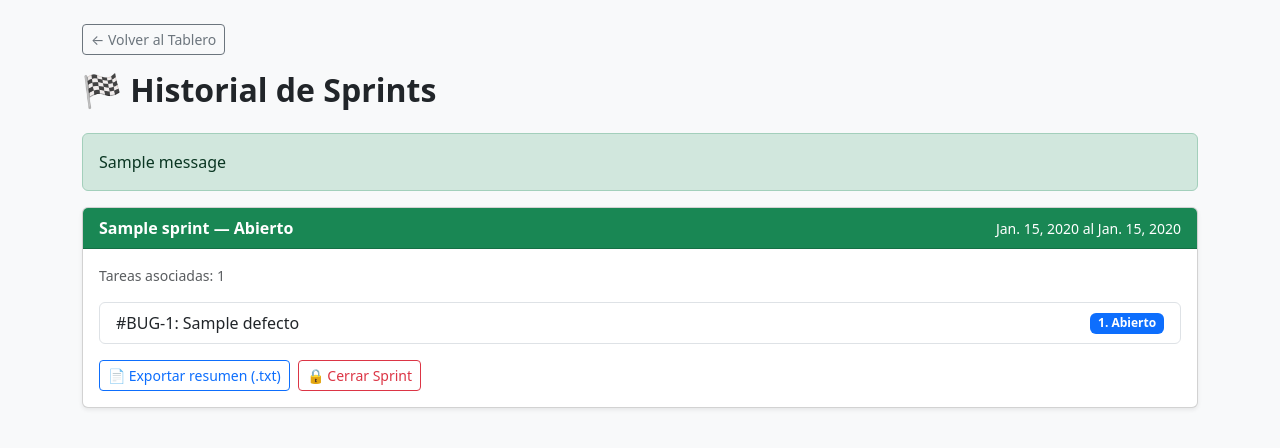
After one commit to rjce2004-design/Dashboard-Errores, a Django app: page /sprints/ in a window 1280 px wide. The commit adds this page. Shown: the top 448 px of the page. Run offline with Django 5.2, Linux system fonts and the light colour scheme; tables that the repository leaves empty hold one stand-in row (values such as "Sample post"); one stand-in notice (Sample message) is shown.

Commit message:
Ultimos requisitos y arreglo

```diff
--- a/kanban/models.py
+++ b/kanban/models.py
@@ -65,6 +65,10 @@ class Defecto(models.Model):
         Desarrollador, on_delete=models.SET_NULL, null=True, blank=True,
         related_name='bugs_asignados'
     )
+    sprint = models.ForeignKey(
+        'Sprint', on_delete=models.SET_NULL, null=True, blank=True,
+        related_name='defectos'
+    )
 
     def __str__(self):
         return self.titulo
@@ -85,6 +89,11 @@ class Defecto(models.Model):
     def puede_pasar_a_resuelto(self):
         """Regla: un defecto solo puede marcarse RESUELTO si tiene ≥1 prueba registrada."""
         return self.tiene_prueba_registrada()
+    def puede_asignarse_a_sprint(self, sprint):
+        """Requisito 10: no se puede asignar una tarea a un sprint ya cerrado."""
+        if sprint is None:
+            return True
+        return sprint.estado != 'CERRADO'
 
 
 class PruebaUnitaria(models.Model):
@@ -101,3 +110,20 @@ class PruebaUnitaria(models.Model):
 
     def __str__(self):
         return f"{self.nombre_prueba} ({self.get_resultado_display()})"
+
+class Sprint(models.Model):
+    ESTADOS_SPRINT = [
+        ('ABIERTO', 'Abierto'),
+        ('CERRADO', 'Cerrado'),
+    ]
+
+    nombre = models.CharField(max_length=100, unique=True)
+    fecha_inicio = models.DateField()
+    fecha_fin = models.DateField()
+    estado = models.CharField(max_length=10, choices=ESTADOS_SPRINT, default='ABIERTO')
+
+    def __str__(self):
+        return f"{self.nombre} ({self.get_estado_display()})"
+
+    class Meta:
+        ordering = ['-fecha_inicio']
--- /dev/null
+++ b/kanban/templates/historial_sprints.html
@@ -0,0 +1,52 @@
+<!DOCTYPE html>
+<html lang="es">
+<head>
+    <meta charset="UTF-8">
+    <title>XPDefect - Historial de Sprints</title>
+    <link href="https://cdn.jsdelivr.net/npm/bootstrap@5.3.3/dist/css/bootstrap.min.css" rel="stylesheet">
+</head>
+<body class="bg-light">
+<div class="container py-4">
+    <a href="{% url 'tablero' %}" class="btn btn-outline-secondary btn-sm mb-3">← Volver al Tablero</a>
+    <h2 class="fw-bold mb-4">🏁 Historial de Sprints</h2>
+
+    {% for m in messages %}
+    <div class="alert alert-{{ m.tags }}">{{ m }}</div>
+    {% endfor %}
+
+    {% for sprint in sprints %}
+    <div class="card shadow-sm mb-3">
+        <div class="card-header d-flex justify-content-between align-items-center
+            {% if sprint.estado == 'CERRADO' %}bg-secondary text-white{% else %}bg-success text-white{% endif %}">
+            <span class="fw-bold">{{ sprint.nombre }} — {{ sprint.get_estado_display }}</span>
+            <span class="small">{{ sprint.fecha_inicio }} al {{ sprint.fecha_fin }}</span>
+        </div>
+        <div class="card-body">
+            <p class="small text-muted">Tareas asociadas: {{ sprint.defectos.count }}</p>
+            <ul class="list-group mb-3">
+                {% for bug in sprint.defectos.all %}
+                <li class="list-group-item d-flex justify-content-between align-items-center">
+                    #BUG-{{ bug.id }}: {{ bug.titulo }}
+                    <span class="badge bg-primary">{{ bug.get_estado_display }}</span>
+                </li>
+                {% empty %}
+                <li class="list-group-item text-muted small">Sin tareas asociadas.</li>
+                {% endfor %}
+            </ul>
+            <div class="d-flex gap-2">
+                <a href="{% url 'exportar_sprint' sprint.id %}" class="btn btn-outline-primary btn-sm">📄 Exportar resumen (.txt)</a>
+                {% if sprint.estado == 'ABIERTO' %}
+                <form method="POST" action="{% url 'cerrar_sprint' sprint.id %}" onsubmit="return confirm('¿Cerrar este sprint? Ya no se podrán asignar más tareas.');">
+                    {% csrf_token %}
+                    <button type="submit" class="btn btn-outline-danger btn-sm">🔒 Cerrar Sprint</button>
+                </form>
+                {% endif %}
+            </div>
+        </div>
+    </div>
+    {% empty %}
+    <p class="text-muted">Aún no hay sprints creados.</p>
+    {% endfor %}
+</div>
+</body>
+</html>
--- a/kanban/views.py
+++ b/kanban/views.py
@@ -1,3 +1,7 @@
+from urllib import request
+
+from django.http import HttpResponse
+from .models import HistoriaUsuario, Defecto, Equipo, Desarrollador, PruebaUnitaria, Sprint
 from django.shortcuts import render, redirect, get_object_or_404
 from django.views.decorators.http import require_POST
 from django.contrib import messages
@@ -40,9 +44,10 @@ def tablero_kanban(request):
                 )
             return redirect('tablero')
 
-    hus = HistoriaUsuario.objects.all()
-    equipos = Equipo.objects.all()
-    desarrolladores = Desarrollador.objects.all()
+        hus = HistoriaUsuario.objects.all()
+        equipos = Equipo.objects.all()
+        desarrolladores = Desarrollador.objects.all()
+        sprints = Sprint.objects.filter(estado='ABIERTO')  # solo abiertos para asignar
 
     columnas = []
     for codigo, etiqueta in Defecto.ESTADOS:
@@ -159,3 +164,89 @@ def panel_metricas(request):
         'severidad_labels': dict(Defecto.SEVERIDADES),
         'estado_labels': dict(Defecto.ESTADOS),
     })
+
+    return render(request, 'index.html', {
+        'hus': hus,
+        'equipos': equipos,
+        'desarrolladores': desarrolladores,
+        'sprints': sprints,
+        'columnas': columnas,
+    })
+
+@require_POST
+def crear_sprint(request):
+    nombre = request.POST.get('nombre_sprint')
+    fecha_inicio = request.POST.get('fecha_inicio_sprint')
+    fecha_fin = request.POST.get('fecha_fin_sprint')
+
+    if nombre and fecha_inicio and fecha_fin:
+        Sprint.objects.create(nombre=nombre, fecha_inicio=fecha_inicio, fecha_fin=fecha_fin)
+    return redirect('tablero')
+
+
+@require_POST
+def cerrar_sprint(request, sprint_id):
+    sprint = get_object_or_404(Sprint, id=sprint_id)
+    sprint.estado = 'CERRADO'
+    sprint.save()
+    return redirect('historial_sprints')
+
+
+@require_POST
+def asignar_sprint(request, bug_id):
+    """Requisito 10: valida que el sprint destino no esté cerrado antes de asignar."""
+    bug = get_object_or_404(Defecto, id=bug_id)
+    sprint_id = request.POST.get('sprint_id')
+
+    if not sprint_id:
+        bug.sprint = None
+        bug.save()
+        return redirect('tablero')
+
+    sprint = get_object_or_404(Sprint, id=sprint_id)
+    if not bug.puede_asignarse_a_sprint(sprint):
+        messages.error(
+            request,
+            f'No se puede asignar #BUG-{bug.id} al sprint "{sprint.nombre}": '
+            f'ese sprint ya está cerrado.'
+        )
+        return redirect('tablero')
+
+    bug.sprint = sprint
+    bug.save()
+    return redirect('tablero')
+
+
+def historial_sprints(request):
+    """Requisito 8: historial de sprints con sus tareas (defectos) asociadas."""
+    sprints = Sprint.objects.all().prefetch_related('defectos')
+    return render(request, 'historial_sprints.html', {'sprints': sprints})
+
+
+def exportar_sprint(request, sprint_id):
+    """Requisito 9: exporta el resumen del sprint en texto plano."""
+    sprint = get_object_or_404(Sprint, id=sprint_id)
+    defectos = sprint.defectos.select_related('desarrollador_asignado', 'equipo').all()
+
+    lineas = []
+    lineas.append(f"RESUMEN DE SPRINT: {sprint.nombre}")
+    lineas.append(f"Periodo: {sprint.fecha_inicio} a {sprint.fecha_fin}")
+    lineas.append(f"Estado: {sprint.get_estado_display()}")
+    lineas.append(f"Total de tareas: {defectos.count()}")
+    lineas.append("-" * 50)
+
+    for d in defectos:
+        dev = d.desarrollador_asignado.nombre if d.desarrollador_asignado else "Sin asignar"
+        lineas.append(f"#BUG-{d.id} | {d.titulo}")
+        lineas.append(f"  Severidad: {d.get_severidad_display()} | Estado: {d.get_estado_display()}")
+        lineas.append(f"  Desarrollador: {dev}")
+        lineas.append(f"  Pruebas registradas: {d.pruebas.count()}")
+        lineas.append("")
+
+    if not defectos:
+        lineas.append("(Este sprint no tiene tareas asociadas)")
+
+    contenido = "\n".join(lineas)
+    response = HttpResponse(contenido, content_type='text/plain; charset=utf-8')
+    response['Content-Disposition'] = f'attachment; filename="sprint_{sprint.id}_{sprint.nombre}.txt"'
+    return response
--- a/xpdefect_project/urls.py
+++ b/xpdefect_project/urls.py
@@ -9,6 +9,11 @@ from kanban.views import (
     crear_desarrollador,
     crear_prueba,
     panel_metricas,
+    crear_sprint,
+    cerrar_sprint,
+    asignar_sprint,
+    historial_sprints,
+    exportar_sprint,
 )
 
 urlpatterns = [
@@ -21,4 +26,9 @@ urlpatterns = [
     path('desarrollador/crear/', crear_desarrollador, name='crear_desarrollador'),
     path('bug/<int:bug_id>/prueba/crear/', crear_prueba, name='crear_prueba'),
     path('metricas/', panel_metricas, name='panel_metricas'),
+    path('sprint/crear/', crear_sprint, name='crear_sprint'),
+    path('sprint/<int:sprint_id>/cerrar/', cerrar_sprint, name='cerrar_sprint'),
+    path('bug/<int:bug_id>/asignar-sprint/', asignar_sprint, name='asignar_sprint'),
+    path('sprints/', historial_sprints, name='historial_sprints'),
+    path('sprint/<int:sprint_id>/exportar/', exportar_sprint, name='exportar_sprint'),
 ]
```
Also changed, not shown: kanban/templates/index.html (+54 -0 lines), kanban/migrations/0004_sprint.py (added).
